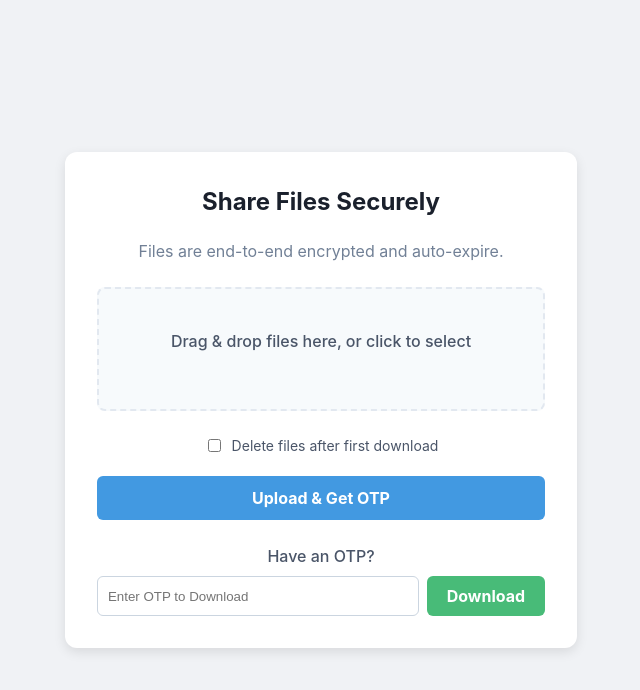
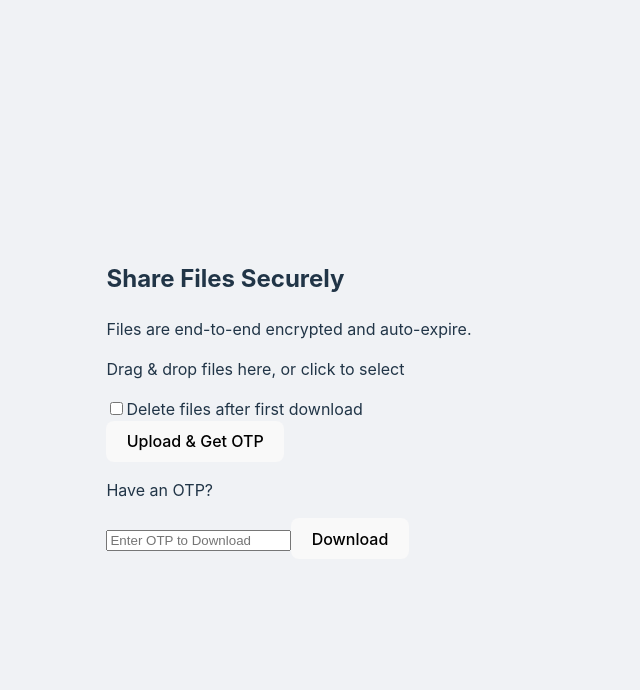
Before and after one commit to Tharunraj139/DashDrop, a React (Vite) app in the folder frontend/: page / in a window 1280 px wide. Shown: the top 690 px of the page, without its empty margins (351-991 px from the left). Built offline with nearby package versions, Linux system fonts and the light colour scheme.

Commit message:
Update SharePanel.css

```diff
--- a/frontend/src/components/SharePanel.css
+++ b/frontend/src/components/SharePanel.css
@@ -1,170 +1,9 @@
-/* frontend/src/components/SharePanel.css */
-.share-panel {
-  background-color: white;
-  border-radius: 12px;
-  box-shadow: 0 4px 12px rgba(0, 0, 0, 0.1);
-  padding: 32px;
+#root {
   width: 100%;
-  max-width: 500px;
-  text-align: center;
+  min-height: 100vh;
+  display: flex;
+  justify-content: center;
+  align-items: center;
+  padding: 20px;
+  box-sizing: border-box;
 }
-
-.panel-header h2 {
-  margin-top: 0;
-  color: #1a202c;
-}
-
-.panel-header p {
-  color: #718096;
-  margin-bottom: 24px;
-}
-
-.upload-box {
-  border: 2px dashed #e2e8f0;
-  border-radius: 8px;
-  padding: 40px;
-  margin-bottom: 24px;
-  background-color: #f7fafc;
-}
-
-.upload-box p {
-  margin: 0 0 16px 0;
-  color: #4a5568;
-  font-weight: 500;
-}
-
-.browse-btn {
-  background-color: #4299e1;
-  color: white;
-  border: none;
-  padding: 10px 20px;
-  border-radius: 6px;
-  cursor: pointer;
-  font-weight: bold;
-}
-
-.download-section p {
-  margin: 0 0 8px 0;
-  color: #4a5568;
-  font-weight: 500;
-}
-
-.otp-input-group {
-  display: flex;
-  gap: 8px;
-}
-
-.otp-input {
-  flex-grow: 1;
-  border: 1px solid #cbd5e0;
-  padding: 10px;
-  border-radius: 6px;
-}
-
-.download-btn {
-  background-color: #48bb78;
-  color: white;
-  border: none;
-  padding: 10px 20px;
-  border-radius: 6px;
-  cursor: pointer;
-  font-weight: bold;
-}
-/* Add these new styles to the bottom of SharePanel.css */
-
-.upload-btn {
-    width: 100%;
-    background-color: #4299e1;
-    color: white;
-    border: none;
-    padding: 12px;
-    border-radius: 6px;
-    cursor: pointer;
-    font-weight: bold;
-    font-size: 16px;
-    margin-bottom: 24px;
-}
-
-.file-list {
-    text-align: left;
-    margin-bottom: 20px;
-}
-
-.file-list ul {
-    list-style-type: none;
-    padding: 0;
-    margin: 0;
-}
-
-.file-list li {
-    background-color: #f7fafc;
-    border: 1px solid #e2e8f0;
-    padding: 8px 12px;
-    border-radius: 6px;
-    margin-bottom: 8px;
-    font-size: 14px;
-}
-/* Add these new styles to the bottom of SharePanel.css */
-
-.otp-display {
-    background-color: #f7fafc;
-    border: 1px dashed #4299e1;
-    color: #2b6cb0;
-    font-size: 36px;
-    font-weight: bold;
-    letter-spacing: 8px;
-    padding: 20px;
-    border-radius: 8px;
-    margin-bottom: 24px;
-}
-
-.reset-btn {
-    background-color: transparent;
-    border: 1px solid #cbd5e0;
-    color: #4a5568;
-    width: 100%;
-    padding: 12px;
-    border-radius: 6px;
-    cursor: pointer;
-    font-weight: bold;
-    font-size: 16px;
-    margin-top: 10px;
-}
-/* Add these styles to the bottom of SharePanel.css */
-
-.options-section {
-    display: flex;
-    align-items: center;
-    justify-content: center;
-    margin-bottom: 20px;
-    gap: 8px;
-}
-
-.options-section label {
-    font-size: 14px;
-    color: #4a5568;
-}
-/* Add these styles to the bottom of SharePanel.css */
-
-.progress-bar-container {
-    width: 100%;
-    background-color: #e2e8f0;
-    border-radius: 8px;
-    margin-bottom: 20px;
-    overflow: hidden;
-}
-
-.progress-bar {
-    background-color: #48bb78;
-    color: white;
-    padding: 2px 0;
-    text-align: center;
-    font-size: 12px;
-    font-weight: bold;
-    transition: width 0.4s ease;
-}
-
-.upload-btn:disabled {
-    background-color: #a0aec0;
-    cursor: not-allowed;
-}
```
